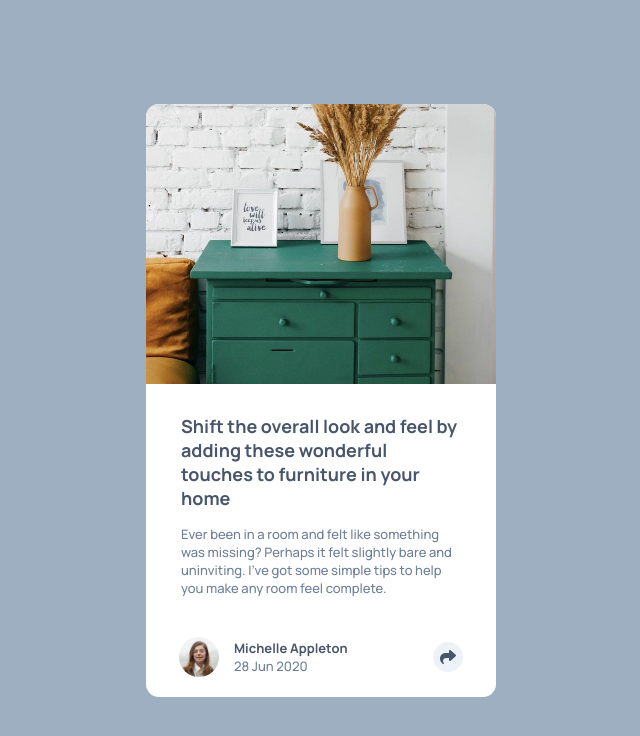
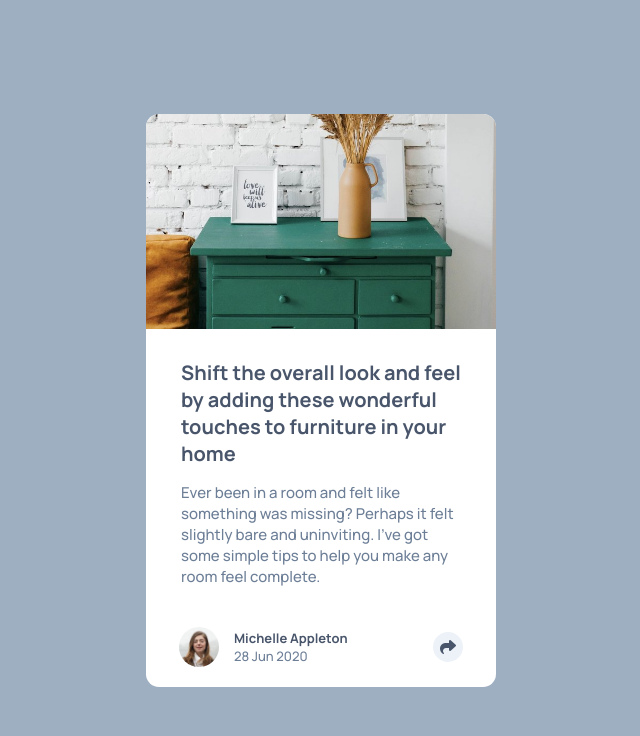
Before and after one commit to PerezLuisMariano/015FM_ArticlePreviewComponent, a plain HTML site: page index.html in a window 1280 px wide. Shown: the whole page, without its empty margins (319-959 px from the left). Drawn offline with Linux system fonts and the light colour scheme.

Commit message:
Css - I added object-fit in img, and I changed font size

```diff
--- a/css/style.css
+++ b/css/style.css
@@ -41,7 +41,8 @@ body{
 }
 .card-img{
     width: 100%;
-    height: auto;
+    height: 215px;
+    object-fit: cover;
 }
 .card-content{
     display: flex;
@@ -51,12 +52,12 @@ body{
     gap: 15px;
 }
 .card-content__title{
-    font-size: 1.8rem;
+    font-size: 2rem;
     font-weight: 700;
     color: var(--veryDarkGrayishBlue);
 }
 .card_content__paragraph{
-    font-size: 1.3rem;
+    font-size: 1.5rem;
     font-weight: 400;
     color: var(--DesaturatedDarkBlue);
 }
```
